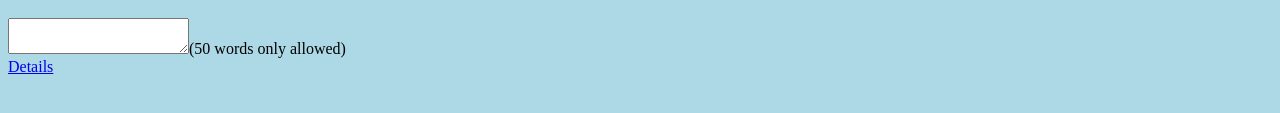
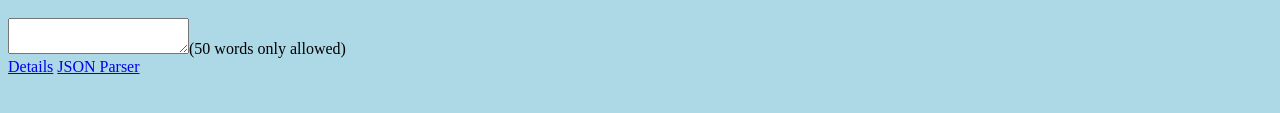
Before and after one commit to nmppraveen/model, a plain HTML site: page index.html in a window 1280 px wide. Shown: the part 559-672 px from the top of the page. Drawn offline with Linux system fonts and the light colour scheme.

Commit message:
model lab2

```diff
--- a/index.html
+++ b/index.html
@@ -35,6 +35,7 @@
 		    </textarea>({{kp2}} words only allowed)
 		</div>
 		<a href="index2.html">Details</a>
+		<a href="json_parser.html">JSON Parser</a>
 
 	</body>
 </html>
```
